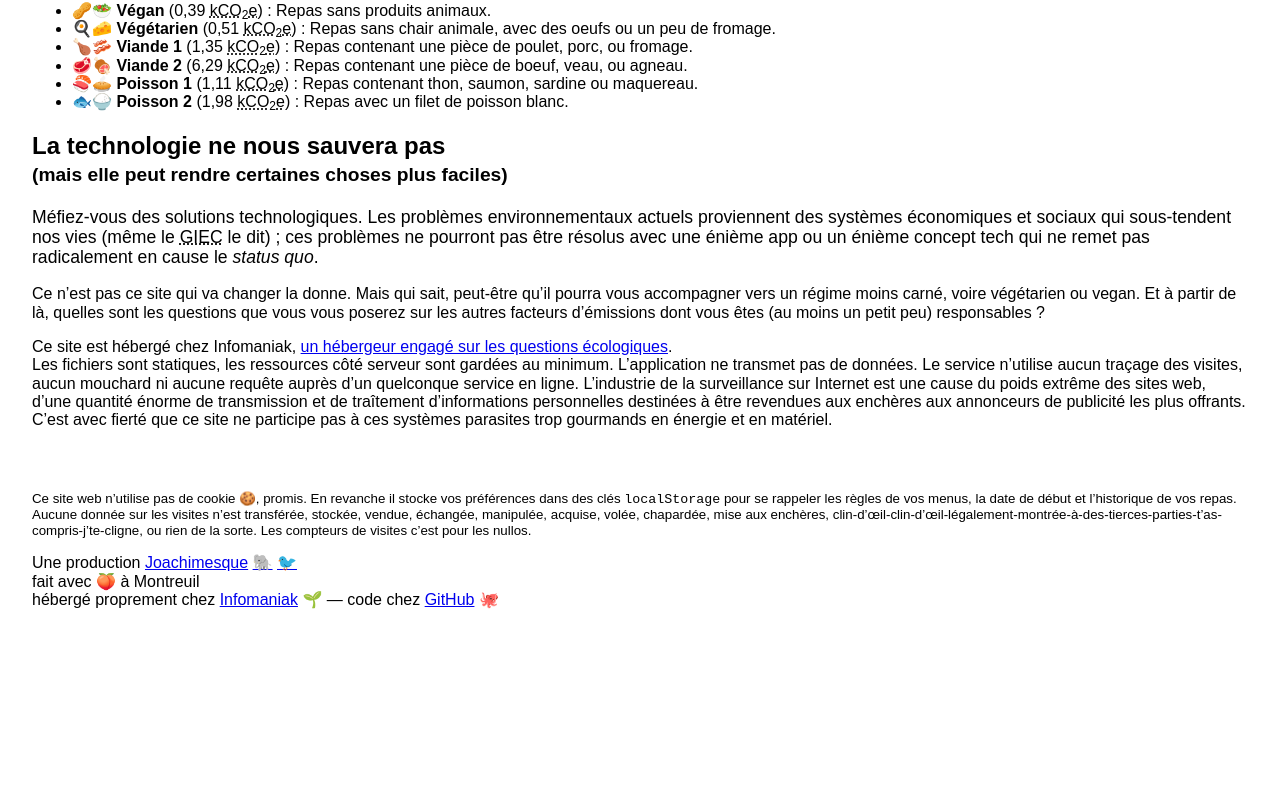
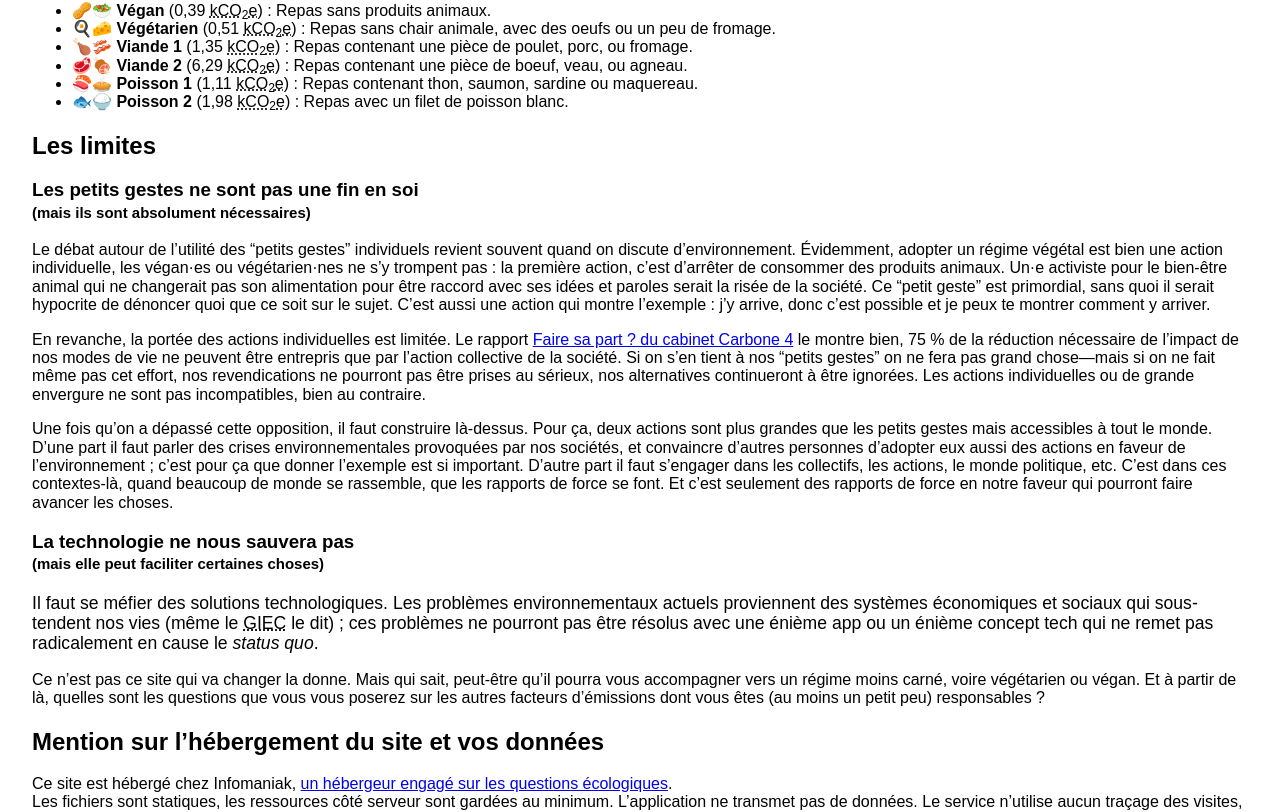
Before and after one commit to joachimesque/abellion, a SvelteKit app: page /a-propos in a window 1280 px wide. Shown: the part 1179-1991 px from the top of the page. Before the commit the page ends 1836 px from the top, so only its background shows below. Built offline with nearby package versions, Linux system fonts and the light colour scheme.

Commit message:
Better why and better about 🔱

```diff
--- a/src/routes/a-propos/+page.svelte
+++ b/src/routes/a-propos/+page.svelte
@@ -130,15 +130,56 @@
 		{/each}
 	</ul>
 
-	<h2>
+	<h2 id="limites">Les limites</h2>
+
+	<h3 id="petits-gestes">
+		Les petits gestes ne sont pas une fin en soi
+		<br />
+		<small>(mais ils sont absolument nécessaires)</small>
+	</h3>
+
+	<p>
+		Le débat autour de l’utilité des “petits gestes” individuels revient souvent quand on discute
+		d’environnement. Évidemment, adopter un régime végétal est bien une action individuelle, les
+		végan·es ou végétarien·nes ne s’y trompent pas&nbsp;: la première action, c’est d’arrêter de
+		consommer des produits animaux. Un·e activiste pour le bien-être animal qui ne changerait pas
+		son alimentation pour être raccord avec ses idées et paroles serait la risée de la société. Ce
+		“petit geste” est primordial, sans quoi il serait hypocrite de dénoncer quoi que ce soit sur le
+		sujet. C’est aussi une action qui montre l’exemple&nbsp;: j’y arrive, donc c’est possible et je
+		peux te montrer comment y arriver.
+	</p>
+
+	<p>
+		En revanche, la portée des actions individuelles est limitée. Le rapport <a
+			href="https://www.carbone4.com/publication-faire-sa-part"
+			>Faire sa part&nbsp;? du cabinet Carbone 4</a
+		> le montre bien, 75&nbsp;% de la réduction nécessaire de l’impact de nos modes de vie ne peuvent
+		être entrepris que par l’action collective de la société. Si on s’en tient à nos “petits gestes”
+		on ne fera pas grand chose—mais si on ne fait même pas cet effort, nos revendications ne pourront
+		pas être prises au sérieux, nos alternatives continueront à être ignorées. Les actions individuelles
+		ou de grande envergure ne sont pas incompatibles, bien au contraire.
+	</p>
+
+	<p>
+		Une fois qu’on a dépassé cette opposition, il faut construire là-dessus. Pour ça, deux actions
+		sont plus grandes que les petits gestes mais accessibles à tout le monde. D’une part il faut
+		parler des crises environnementales provoquées par nos sociétés, et convaincre d’autres
+		personnes d’adopter eux aussi des actions en faveur de l’environnement&nbsp;; c’est pour ça que
+		donner l’exemple est si important. D’autre part il faut s’engager dans les collectifs, les
+		actions, le monde politique, etc. C’est dans ces contextes-là, quand beaucoup de monde se
+		rassemble, que les rapports de force se font. Et c’est seulement des rapports de force en notre
+		faveur qui pourront faire avancer les choses.
+	</p>
+
+	<h3 id="technologie">
 		La technologie ne nous sauvera pas
 		<br />
-		<small>(mais elle peut rendre certaines choses plus faciles)</small>
-	</h2>
+		<small>(mais elle peut faciliter certaines choses)</small>
+	</h3>
 
 	<p class="big">
-		Méfiez-vous des solutions technologiques. Les problèmes environnementaux actuels proviennent des
-		systèmes économiques et sociaux qui sous-tendent nos vies (même le
+		Il faut se méfier des solutions technologiques. Les problèmes environnementaux actuels
+		proviennent des systèmes économiques et sociaux qui sous-tendent nos vies (même le
 		<abbr title="Groupe International d’Experts sur le Climat">GIEC</abbr> le dit)&nbsp;; ces
 		problèmes ne pourront pas être résolus avec une énième app ou un énième concept tech qui ne
 		remet pas radicalement en cause le <em>status quo</em>.
@@ -146,10 +187,12 @@
 
 	<p>
 		Ce n’est pas ce site qui va changer la donne. Mais qui sait, peut-être qu’il pourra vous
-		accompagner vers un régime moins carné, voire végétarien ou vegan. Et à partir de là, quelles
+		accompagner vers un régime moins carné, voire végétarien ou végan. Et à partir de là, quelles
 		sont les questions que vous vous poserez sur les autres facteurs d’émissions dont vous êtes (au
 		moins un petit peu) responsables&nbsp;?
 	</p>
+
+	<h2>Mention sur l’hébergement du site et vos données</h2>
 
 	<p>
 		Ce site est hébergé chez Infomaniak,
```
Also changed, not shown: src/routes/pourquoi/+page.svelte (+35 -18 lines).
